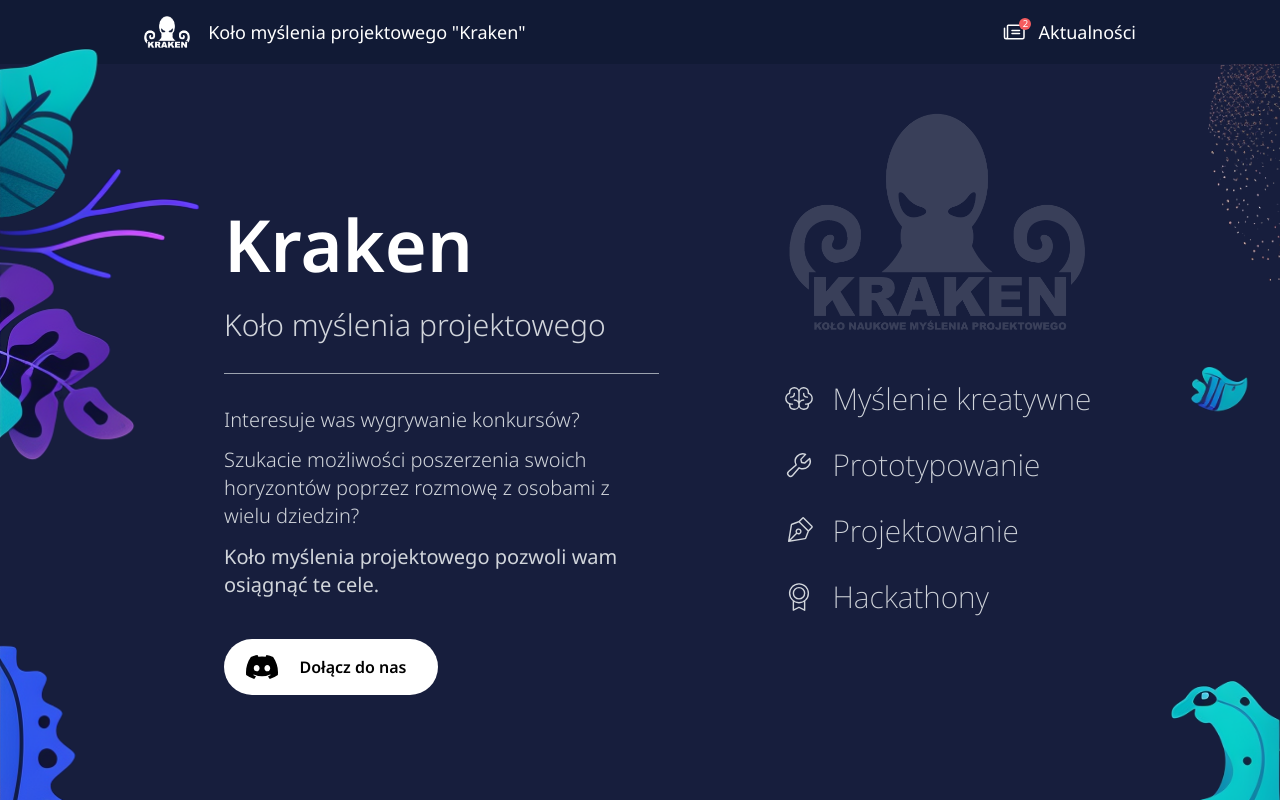
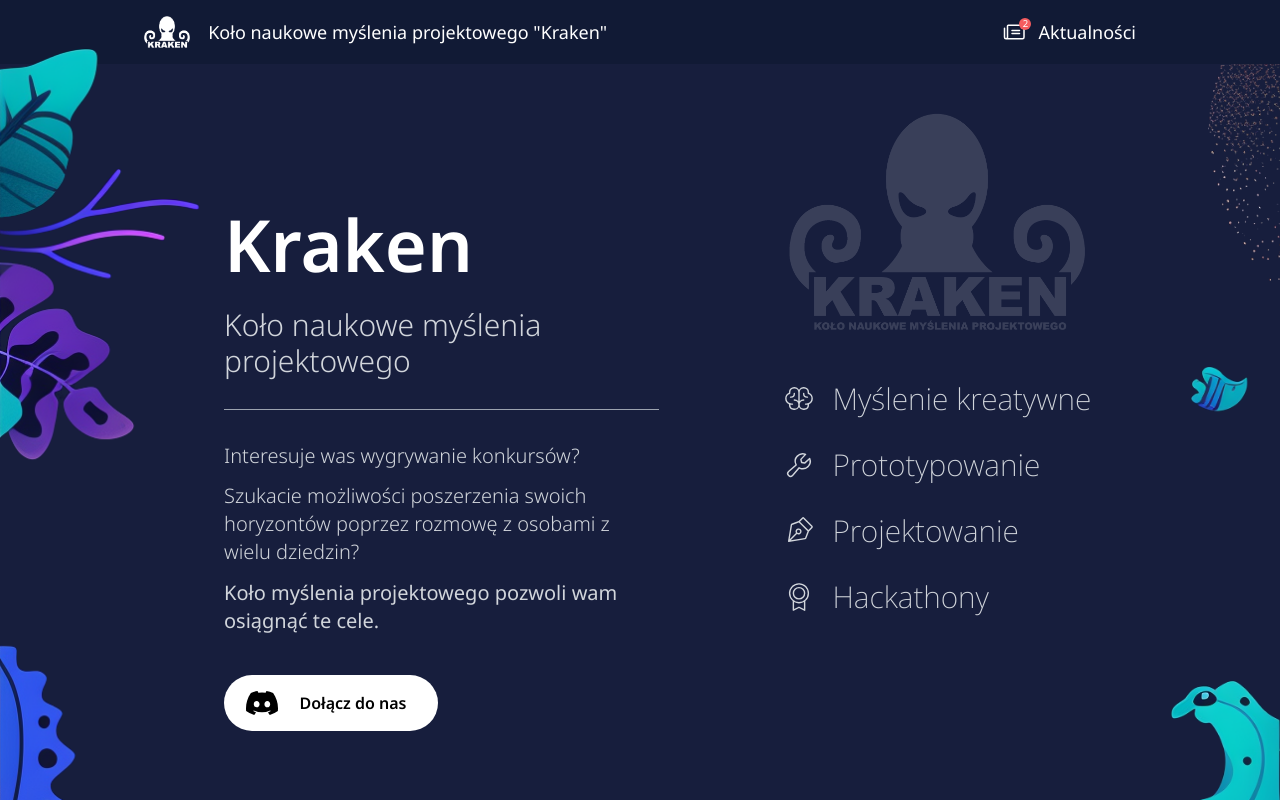
Before and after one commit to KN-Kraken/kraken-page, a SvelteKit app: page / in a window 1280 px wide. Shown: the top 800 px of the page. Built offline with nearby package versions, Linux system fonts and the light colour scheme.

Commit message:
fixes favicon and name

```diff
--- a/src/app.html
+++ b/src/app.html
@@ -11,6 +11,7 @@
 			rel="stylesheet"
 		/>
 		%sveltekit.head%
+		<title>KN Kraken</title>
 	</head>
 	<body data-sveltekit-preload-data="hover">
 		<div style="display: contents">%sveltekit.body%</div>
--- a/src/routes/+page.svelte
+++ b/src/routes/+page.svelte
@@ -12,7 +12,7 @@
 	<div class="bg-main-02 h-16 flex items-center text-lg px-6 md:px-24 lg:px-36">
 		<img src={logoNoText} class="h-full py-4" alt="logo" />
 		<span class="ml-md hidden sm:block md:hidden"> KN "Kraken" </span>
-		<span class="ml-md hidden md:block"> Koło myślenia projektowego "Kraken" </span>
+		<span class="ml-md hidden md:block"> Koło naukowe myślenia projektowego "Kraken" </span>
 		<div class="relative h-6 w-6 ml-auto">
 			<div class="newspaper bg-white h-full" />
 			<div
@@ -42,7 +42,7 @@
 			<div class="px-12 sm:px-20 2xl:px-16 pt-24 xl:pt-36 2xl:pt-56 max-w-3xl mb-6">
 				<div class="text-5xl md:text-7xl font-semibold mb-xs">Kraken</div>
 				<div class="text-xl md:text-3xl font-light text-gray-300 mb-md">
-					Koło myślenia projektowego
+					Koło naukowe myślenia projektowego
 				</div>
 				<div class="bg-gray-400 text-xl h-[1px] mb-lg" />
 				<div class="text-lg md:text-xl font-light text-gray-300 mb-10 flex flex-col gap-sm">
```
Also changed, not shown: static/favicon.png.
